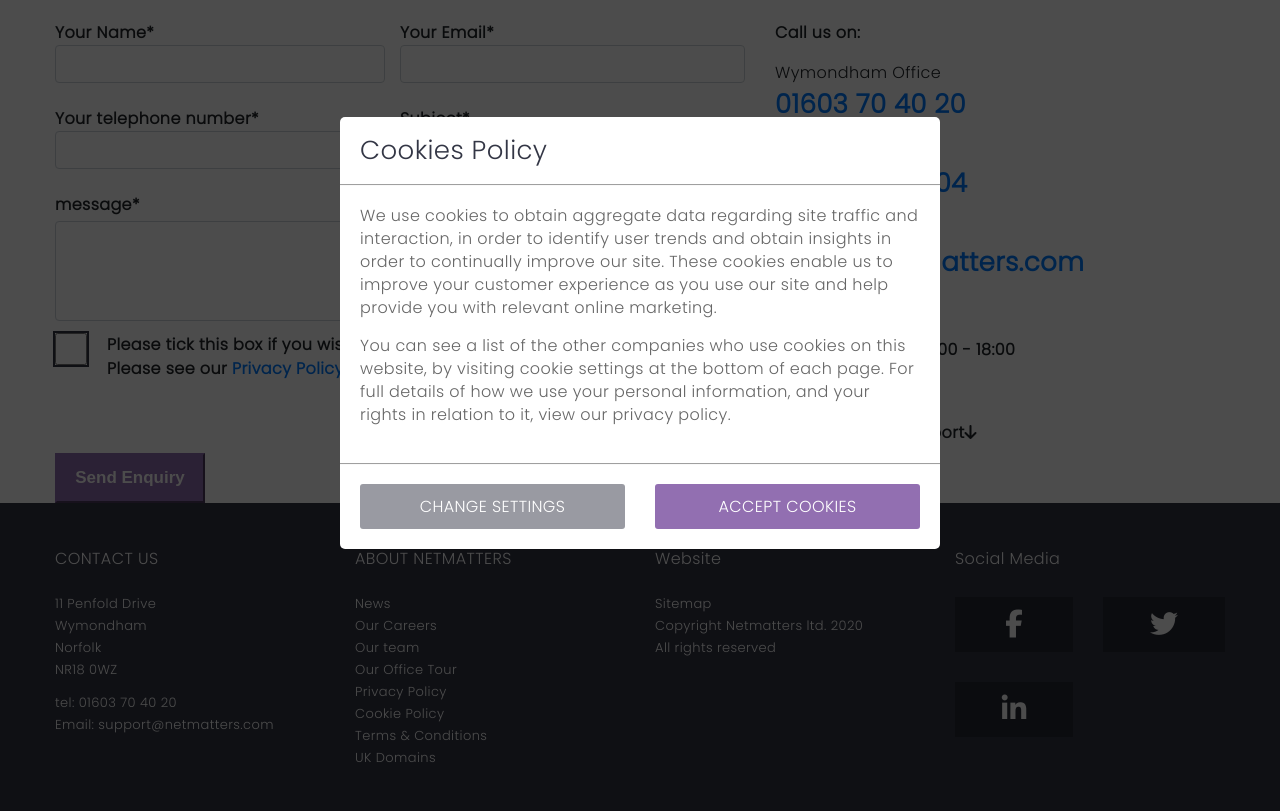
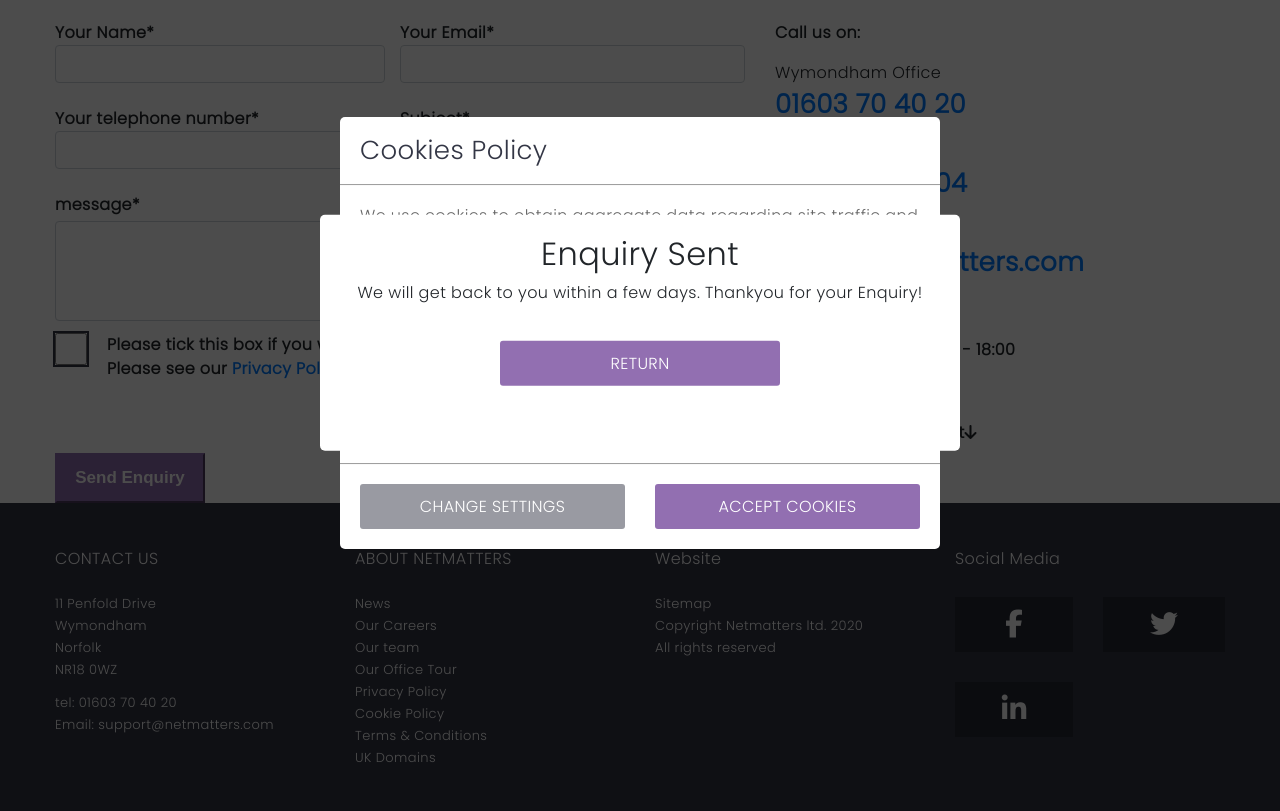
Before and after one commit to Gammage/PHP_JS_HTML_CSS_reflection, a PHP site: page /contactus.php in a window 1280 px wide. Shown: the part 334-1145 px from the top of the page. Run offline with PHP 8.4, Linux system fonts and the light colour scheme; some libraries are stand-ins or nearby versions.

Commit message:
still need to link popup with php

```diff
--- a/public/contactus.php
+++ b/public/contactus.php
@@ -111,7 +111,7 @@
             ?>
         </div>
 
-        <div class="success_container" id="success_container">
+        <!-- <div class="success_container" id="success_container">
                 <div class="modal_title_container">
                     <h2>Enquiry Sent</h2>
                 </div>
@@ -124,7 +124,7 @@
                     <a>change settings</a>
                     <a id="success_return">Return</a>
                 </div>
-            </div>
+            </div> -->
 
 
             <!-- <div class="modal_container" id="modal_container">
--- a/public/top_menus.php
+++ b/public/top_menus.php
@@ -167,4 +167,20 @@
 
             <div class="modal_overlay" id="modal_overlay" ></div>
 
+            <!-- contact page success popup -->
+
+            <div class="success_container" id="success_container">
+                <div class="modal_title_container">
+                    <h2>Enquiry Sent</h2>
+                </div>
+                <div class="cookie_text" >
+                    <p class="modal_text">
+                        We will get back to you within a few days. Thankyou for your Enquiry!
+                    </p>
+                </div>
+                <div class="success_button_container">
+                    <a class="success_return" id="success_return">Return</a>
+                </div>
+            </div>
+
         </header>
```
Also changed, not shown: public/contactsubmit.php (+3 -4 lines), public/assets/css/styles.css, public/assets/js/contact_submit.js, public/assets/scss/_mixins.scss, public/assets/scss/styles.scss, 1 other file.
